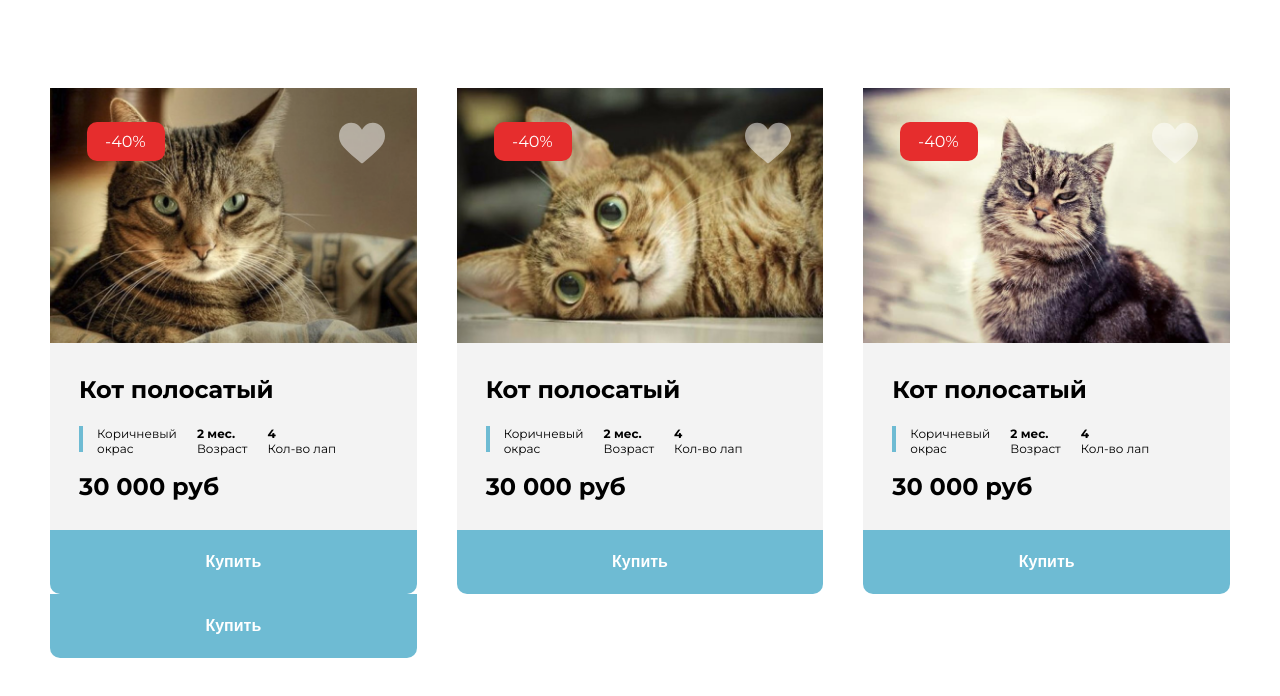
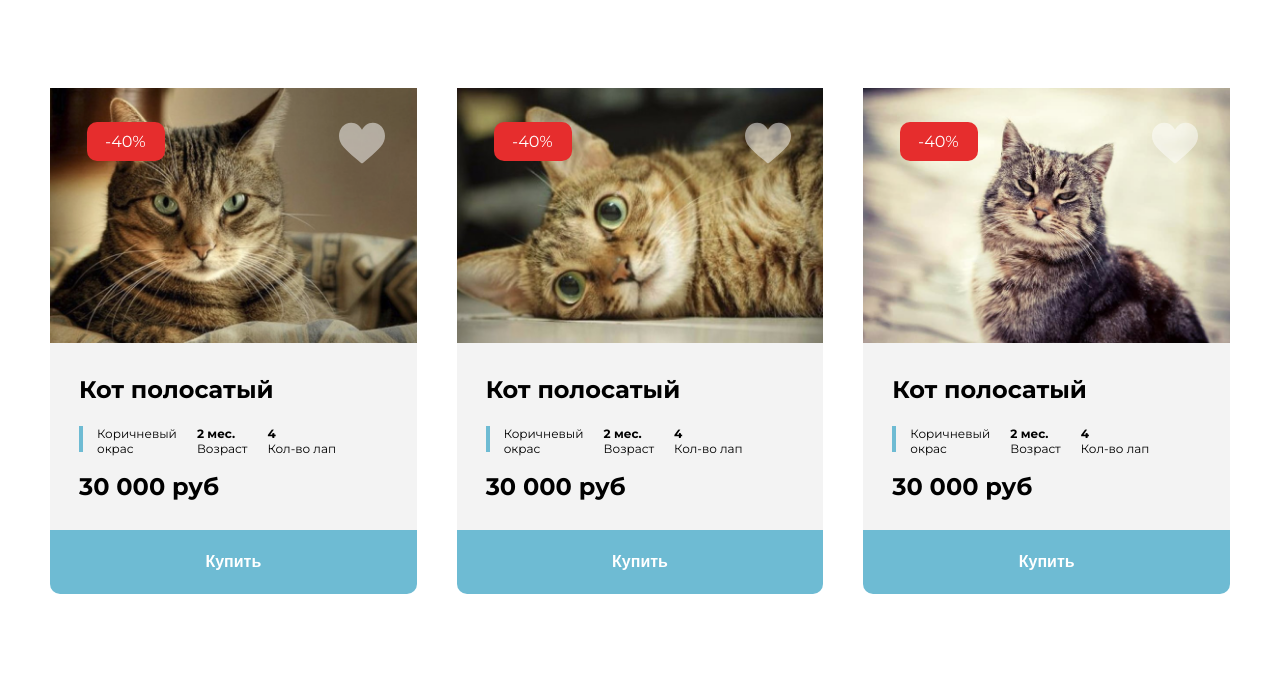
Before and after one commit to sydykoveldiyar/practice, a plain HTML site: page index.html in a window 1280 px wide. Drawn offline with Linux system fonts and the light colour scheme.

Commit message:
Исправил

```diff
--- a/index.html
+++ b/index.html
@@ -44,7 +44,6 @@
                             </div>
                         </div>
                         <button class="btn buy">Купить</button>
-                        <button class="btn sell">Купить</button>
                     </div>
                     <div class="col-4">
                         <div class="cats__card">
```
